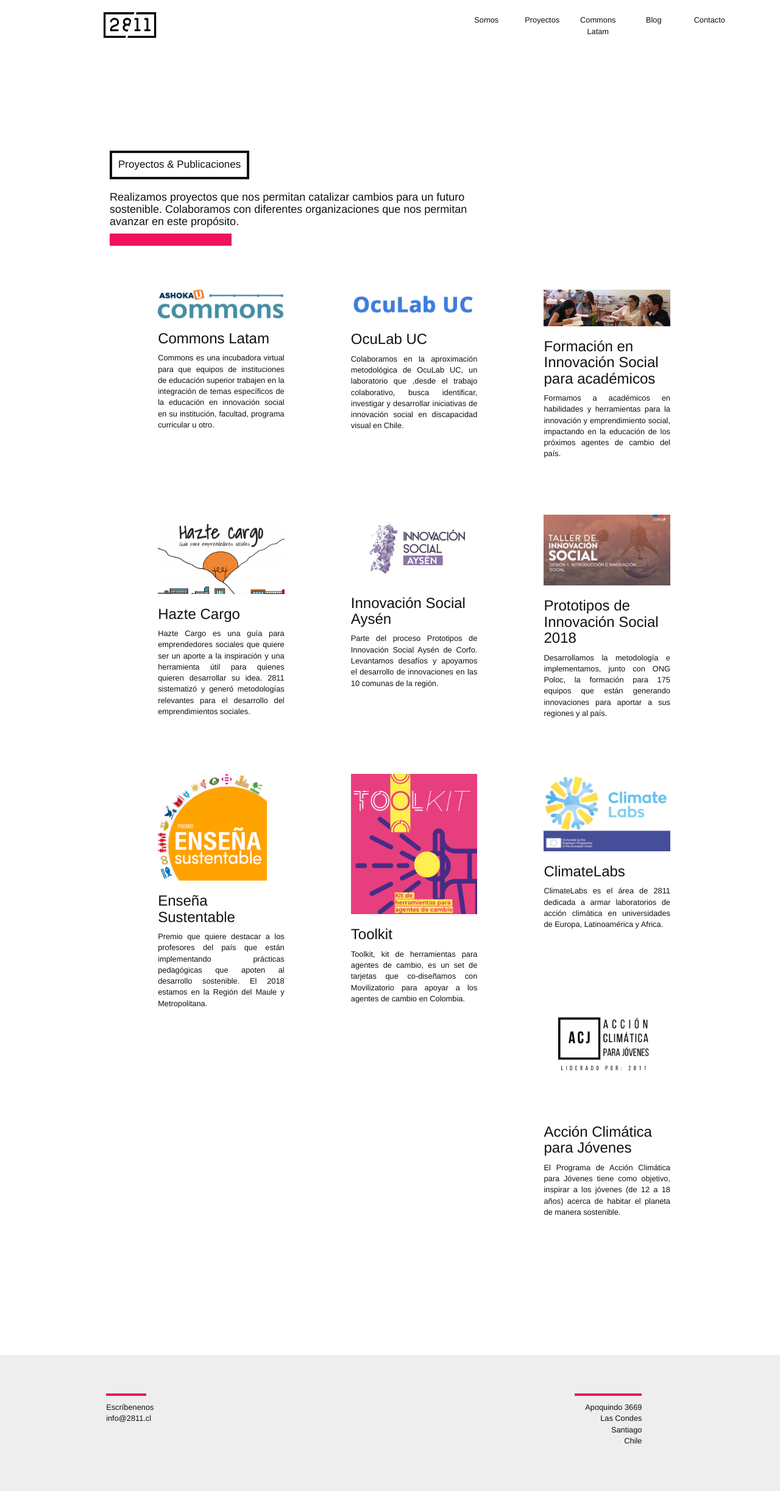
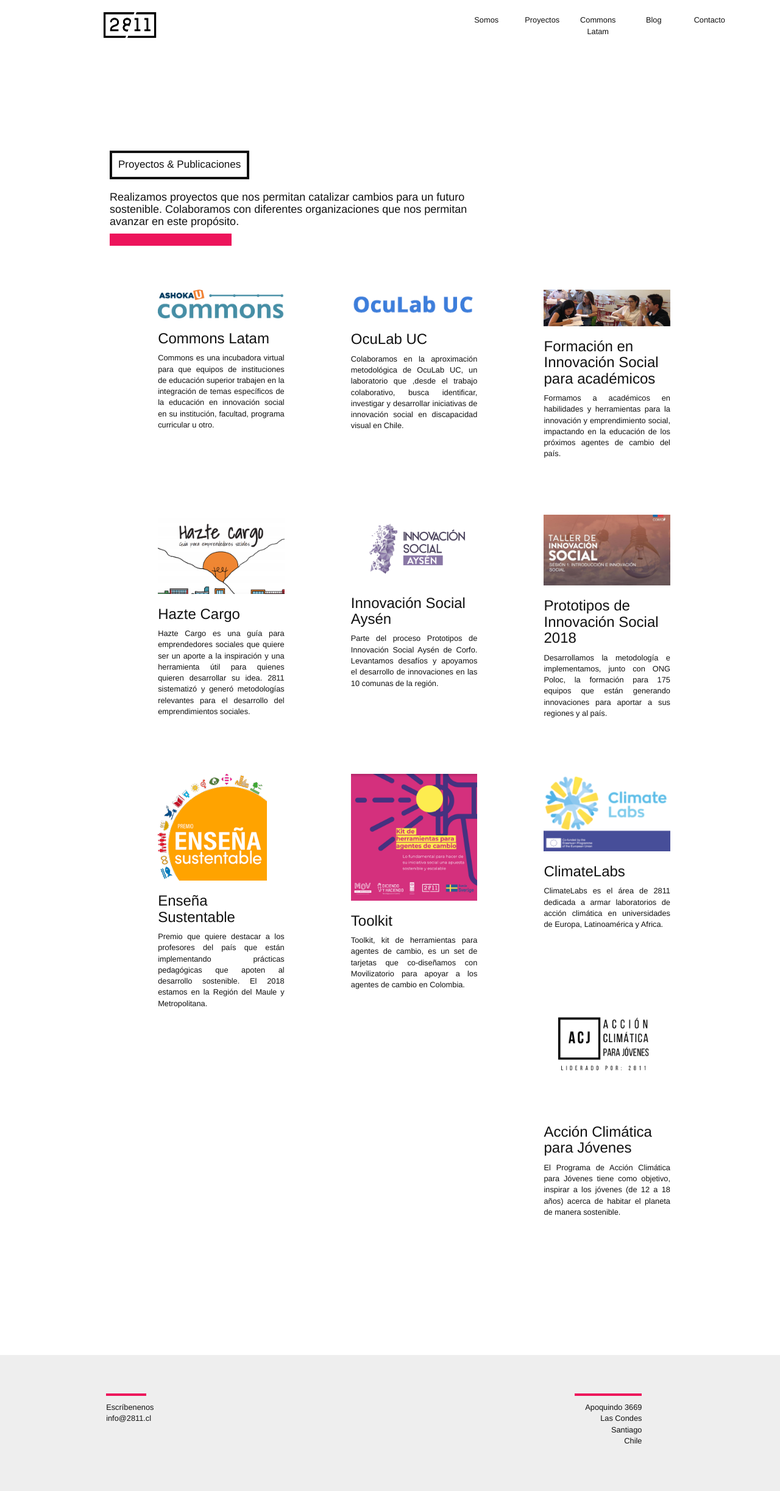
Before and after one commit to 2811Chile/2811Chile.github.io, a Jekyll site: the page built from trabajos.md, in a window 1280 px wide. Shown: the whole page at 61% size. Built offline with Jekyll 4.4.1, drawn with Linux system fonts in a browser that asks for light colours; nearby versions of some CDN libraries; some web fonts are replaced.

Commit message:
Updated 02 Toolkit

```diff
--- a/_proyectos/02Toolkit.markdown
+++ b/_proyectos/02Toolkit.markdown
@@ -4,7 +4,7 @@
 position: 1
 nombre: Toolkit
 link: http://2811.cl/2020/04/14/tookit/
-imagen: "/uploads/Screenshot%202020-04-14%20at%2019.07.56.png"
+imagen: "/uploads/Pagina%202811.png"
 ---
 
 Toolkit, kit de herramientas para agentes de cambio, es un set de tarjetas que co-diseñamos con Movilizatorio para apoyar a los agentes de cambio en Colombia.
```
